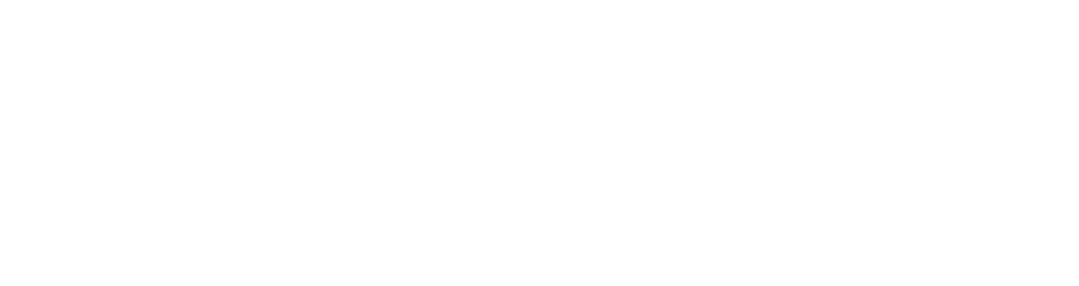
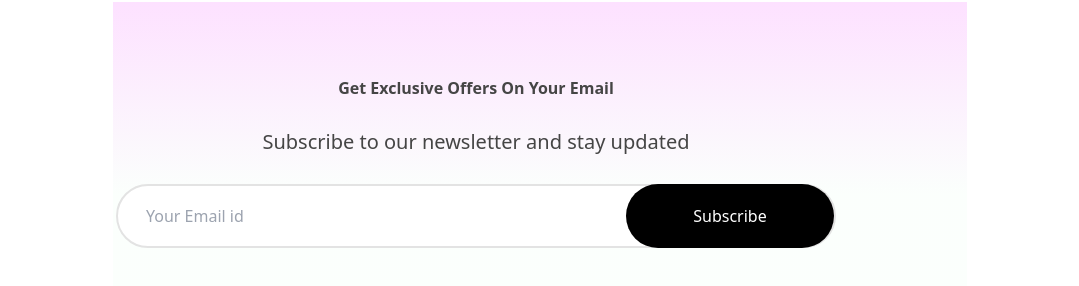
Before and after one commit to TuCamKiet/E-CommoreShopperFrontend, a React (Create React App) app: page / in a window 1280 px wide. Shown: the part 3432-3718 px from the top of the page, without its empty margins (100-1179 px from the left). Before the commit the page ends 3402 px from the top, so only its background shows below. Built offline with nearby package versions, Linux system fonts and the light colour scheme.

Commit message:
mobile responsive

```diff
--- a/src/Components/NewsLetter/NewsLetter.js
+++ b/src/Components/NewsLetter/NewsLetter.js
@@ -3,12 +3,24 @@ import React from "react";
 const NewsLetter = () => {
   return (
     <div className="newsletter w-2/3 h-[40vh] flex flex-col items-center justify-center m-auto pr-32 mb-36 bg-[linear-gradient(180deg,#fde1ff,#e1ffea22_60%)] gap-7">
-      <h1>Get Exclusive Offers On Your Email</h1>
-      <p>Subscribe to our newsletter and stay updated</p>
-      <div>
-        <input type="email" placeholder="Your Email id" />
-        <button>Subscribe</button>
+      <h1 className="text-[#454545] text-5x font-semibold">
+        Get Exclusive Offers On Your Email
+      </h1>
+      <p className="text-[#454545] text-xl">
+        Subscribe to our newsletter and stay updated
+      </p>
+      <div className="flex items-center justify-between bg-white w-[45rem] h-16 rounded-full border-2 border-[#e3e3e3]">
+        <input
+          type="email"
+          placeholder="Your Email id"
+          className="w-[30rem] ml-7 border-none outline-none text-[#616161] text-base"
+        />
+        <button className="w-52 h-16 rounded-full bg-black text-white text-base cursor-pointer">
+          Subscribe
+        </button>
       </div>
     </div>
   );
 };
+
+export { NewsLetter };
--- a/src/Components/Popular/GridTemplate.js
+++ b/src/Components/Popular/GridTemplate.js
@@ -1,4 +1,4 @@
-import React, { useEffect, useRef, useState } from "react";
+import React, { useLayoutEffect, useRef, useState } from "react";
 import { Item } from "../Item/Item";
 
 const GridTemplate = ({
@@ -10,10 +10,11 @@ const GridTemplate = ({
 }) => {
   const containerRef = useRef(null);
   const itemRef = useRef(null);
-  const [visibleItems, setVisibleItems] = useState(1);
-  const [gridCols, setGridCols] = useState(null);
+  const [visibleItemsPerRow, setVisibleItemsPerRow] = useState(1);
 
-  useEffect(() => {
+  //useEffect: Chạy sau khi React đã render và paint DOM ra màn hình
+  //useLayoutEffect: Chạy ngay sau khi DOM đã được cập nhật nhưng trước khi browser paint ra màn hình (tránh vấn đề itemWidth = 0 khi data chưa load kịp)
+  useLayoutEffect(() => {
     const calcItemsPerRow = () => {
       if (containerRef.current && itemRef.current && data) {
         // width của 1 item
@@ -23,20 +24,14 @@ const GridTemplate = ({
         const style = window.getComputedStyle(containerRef.current);
         const gap = parseInt(style.gap) || 0;
 
-        const newVisibleItems =
+        const newVisibleItemsPerRow =
           Math.min(
             Math.floor(window.innerWidth / (itemWidth + gap)),
-            Math.floor(data.length / 2)
+            Math.floor(data.length)
           ) || 1;
 
-        setVisibleItems((prev) => {
-          if (prev !== newVisibleItems) {
-            setGridCols({
-              display: "grid",
-              gridTemplateColumns: `repeat(${newVisibleItems}, 1fr)`,
-            });
-            return newVisibleItems;
-          }
+        setVisibleItemsPerRow((prev) => {
+          if (prev !== newVisibleItemsPerRow) return newVisibleItemsPerRow;
           return prev;
         });
       }
@@ -48,7 +43,7 @@ const GridTemplate = ({
     return () => {
       window.removeEventListener("resize", calcItemsPerRow);
     };
-  }, []);
+  }, [data]);
 
   return (
     <div
@@ -59,12 +54,14 @@ const GridTemplate = ({
       </h1>
       <hr className="w-[clamp(4rem,40vmin,12rem)] h-[clamp(0.1rem,1vmin,0.25rem)] rounded-full border-2 border-[#252525] bg-[#252525]" />
       <div
-        className={`${itemClassName} mt-[clamp(0.7rem,7vmin,3rem)] gap-[clamp(0.7rem,7vmin,1.75rem)]`}
-        style={gridCols}
+        className={`${itemClassName} mt-[clamp(0.7rem,7vmin,3rem)] grid gap-[clamp(0.7rem,7vmin,1.75rem)]`}
+        style={{
+          gridTemplateColumns: `repeat(${visibleItemsPerRow}, 1fr)`,
+        }}
         ref={containerRef}
       >
         {data &&
-          data.slice(0, visibleItems * maxRow).map((item, i) => {
+          data.slice(0, visibleItemsPerRow * maxRow).map((item, i) => {
             return (
               <div key={i} ref={i === 0 ? itemRef : null}>
                 <Item key={i} id={item.id} item={item} />
--- a/src/Pages/Shop.js
+++ b/src/Pages/Shop.js
@@ -3,6 +3,7 @@ import { Hero } from "../Components/Hero/Hero";
 import { Popular } from "../Components/Popular/Popular";
 import { Offers } from "../Components/Offers/Offers";
 import { NewCollections } from "../Components/NewCollections/NewCollections";
+import { NewsLetter } from "../Components/NewsLetter/NewsLetter";
 
 const Shop = () => {
   return (
@@ -11,6 +12,7 @@ const Shop = () => {
       <Popular />
       <Offers />
       <NewCollections />
+      <NewsLetter />
     </div>
   );
 };
--- a/src/index.css
+++ b/src/index.css
@@ -610,6 +610,10 @@ video {
   margin-bottom: 9rem;
 }
 
+.ml-7 {
+  margin-left: 1.75rem;
+}
+
 .flex {
   display: flex;
 }
@@ -653,6 +657,10 @@ video {
 
 .h-\[40vh\] {
   height: 40vh;
+}
+
+.h-16 {
+  height: 4rem;
 }
 
 .min-h-fit {
@@ -703,6 +711,22 @@ video {
 
 .w-48 {
   width: 12rem;
+}
+
+.w-\[45rem\] {
+  width: 45rem;
+}
+
+.w-\[30rem\] {
+  width: 30rem;
+}
+
+.w-\[35rem\] {
+  width: 35rem;
+}
+
+.w-52 {
+  width: 13rem;
 }
 
 .min-w-fit {
@@ -845,6 +869,10 @@ video {
   border-width: 1px;
 }
 
+.border-0 {
+  border-width: 0px;
+}
+
 .border-none {
   border-style: none;
 }
@@ -867,6 +895,11 @@ video {
 .border-red-500 {
   --tw-border-opacity: 1;
   border-color: rgb(239 68 68 / var(--tw-border-opacity, 1));
+}
+
+.border-\[\#e3e3e3\] {
+  --tw-border-opacity: 1;
+  border-color: rgb(227 227 227 / var(--tw-border-opacity, 1));
 }
 
 .bg-\[\#252525\] {
@@ -892,6 +925,11 @@ video {
 .bg-white {
   --tw-bg-opacity: 1;
   background-color: rgb(255 255 255 / var(--tw-bg-opacity, 1));
+}
+
+.bg-black {
+  --tw-bg-opacity: 1;
+  background-color: rgb(0 0 0 / var(--tw-bg-opacity, 1));
 }
 
 .bg-\[linear-gradient\(180deg\2c \#fde1ff\2c \#e1ffea22_60\%\)\] {
@@ -973,6 +1011,10 @@ video {
   text-align: center;
 }
 
+.font-\[Poppins\] {
+  font-family: Poppins;
+}
+
 .text-\[clamp\(0\.37rem\2c 3\.7vmin\2c 1\.125rem\)\] {
   font-size: clamp(0.37rem,3.7vmin,1.125rem);
 }
@@ -1015,6 +1057,16 @@ video {
 
 .text-\[clamp\(9px\2c 2vw\2c 20px\)\] {
   font-size: clamp(9px,2vw,20px);
+}
+
+.text-xl {
+  font-size: 1.25rem;
+  line-height: 1.75rem;
+}
+
+.text-base {
+  font-size: 1rem;
+  line-height: 1.5rem;
 }
 
 .font-extrabold {
@@ -1072,6 +1124,16 @@ video {
   color: rgb(255 255 255 / var(--tw-text-opacity, 1));
 }
 
+.text-\[\#454545\] {
+  --tw-text-opacity: 1;
+  color: rgb(69 69 69 / var(--tw-text-opacity, 1));
+}
+
+.text-\[\#616161\] {
+  --tw-text-opacity: 1;
+  color: rgb(97 97 97 / var(--tw-text-opacity, 1));
+}
+
 .line-through {
   -webkit-text-decoration-line: line-through;
           text-decoration-line: line-through;
@@ -1088,6 +1150,10 @@ video {
   outline-offset: 2px;
 }
 
+.outline-dashed {
+  outline-style: dashed;
+}
+
 .transition-transform {
   transition-property: transform;
   transition-timing-function: cubic-bezier(0.4, 0, 0.2, 1);
@@ -1102,6 +1168,16 @@ video {
   --tw-scale-x: 1.05;
   --tw-scale-y: 1.05;
   transform: translate(var(--tw-translate-x), var(--tw-translate-y)) rotate(var(--tw-rotate)) skewX(var(--tw-skew-x)) skewY(var(--tw-skew-y)) scaleX(var(--tw-scale-x)) scaleY(var(--tw-scale-y));
+}
+
+.focus\:ring-0:focus {
+  --tw-ring-offset-shadow: var(--tw-ring-inset) 0 0 0 var(--tw-ring-offset-width) var(--tw-ring-offset-color);
+  --tw-ring-shadow: var(--tw-ring-inset) 0 0 0 calc(0px + var(--tw-ring-offset-width)) var(--tw-ring-color);
+  box-shadow: var(--tw-ring-offset-shadow), var(--tw-ring-shadow), var(--tw-shadow, 0 0 #0000);
+}
+
+.focus\:ring-transparent:focus {
+  --tw-ring-color: transparent;
 }
 
 .active\:bg-\[\#f3f3f3\]:active {
```
